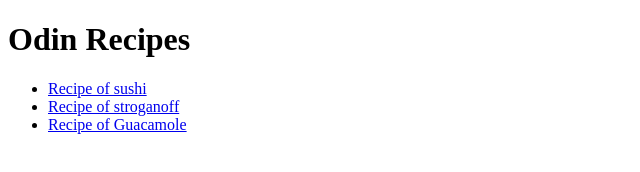
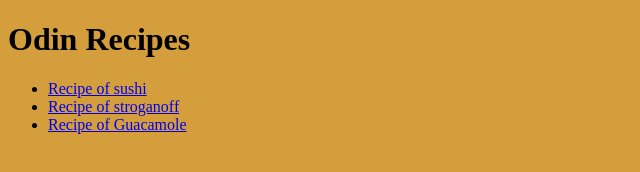
Before and after one commit to Psagrox/odin-recipes, a plain HTML site: page index.html in a window 1280 px wide. Shown: the whole page, without its empty margins (0-640 px from the left). Drawn offline with Linux system fonts and the light colour scheme.

Commit message:
nuevos cambios

```diff
--- a/index.html
+++ b/index.html
@@ -4,6 +4,7 @@
     <meta charset="UTF-8">
     <meta name="viewport" content="width=device-width, initial-scale=1.0">
     <title>Odin Recipes</title>
+    <link rel="stylesheet" href="style.css">
 </head>
 <body>
     <h1>Odin Recipes</h1>
--- a/style.css
+++ b/style.css
@@ -1,3 +1,3 @@
 body {
-    background: wheat;
+    background: rgb(211, 158, 59);
 }
```
